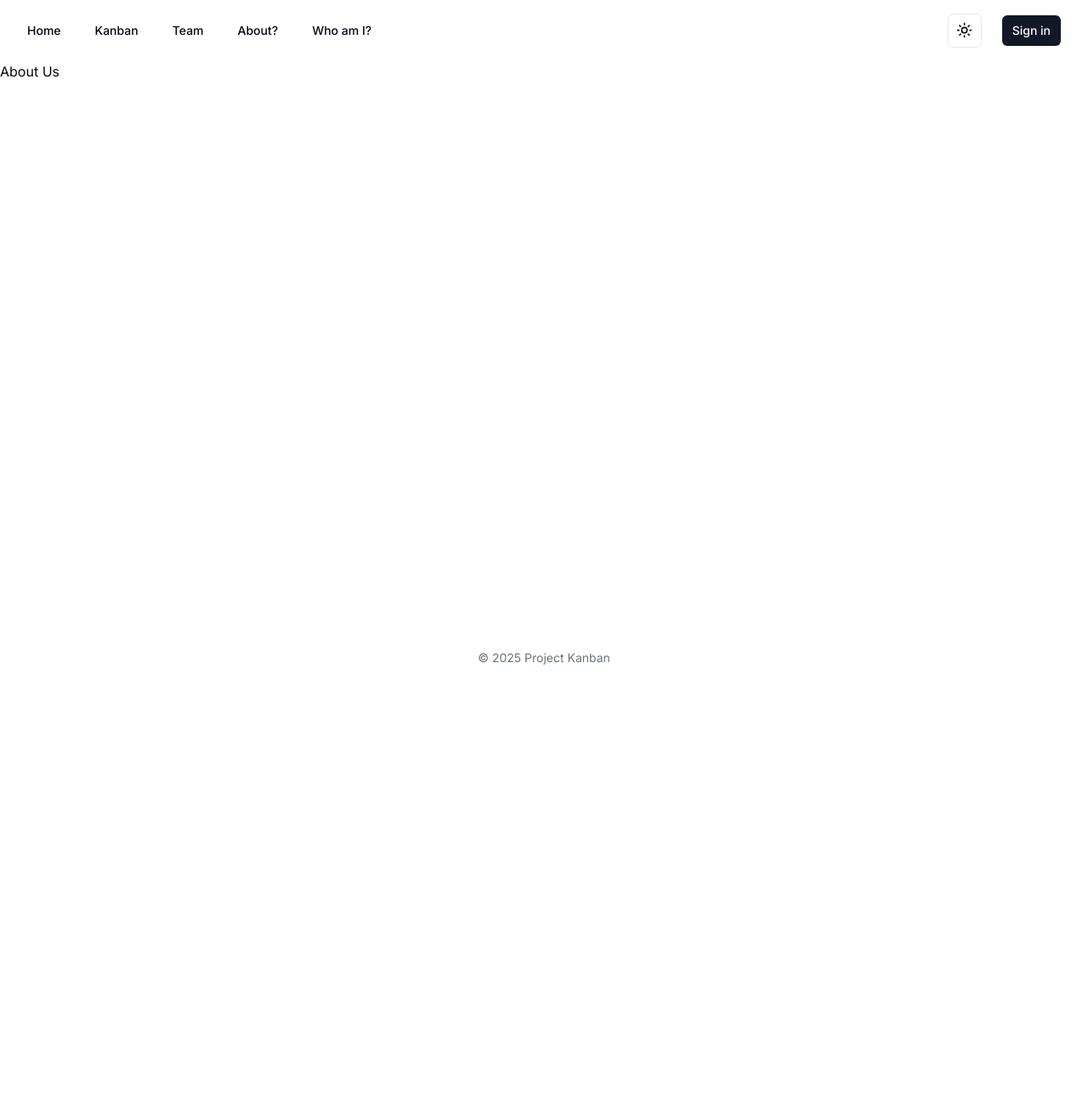
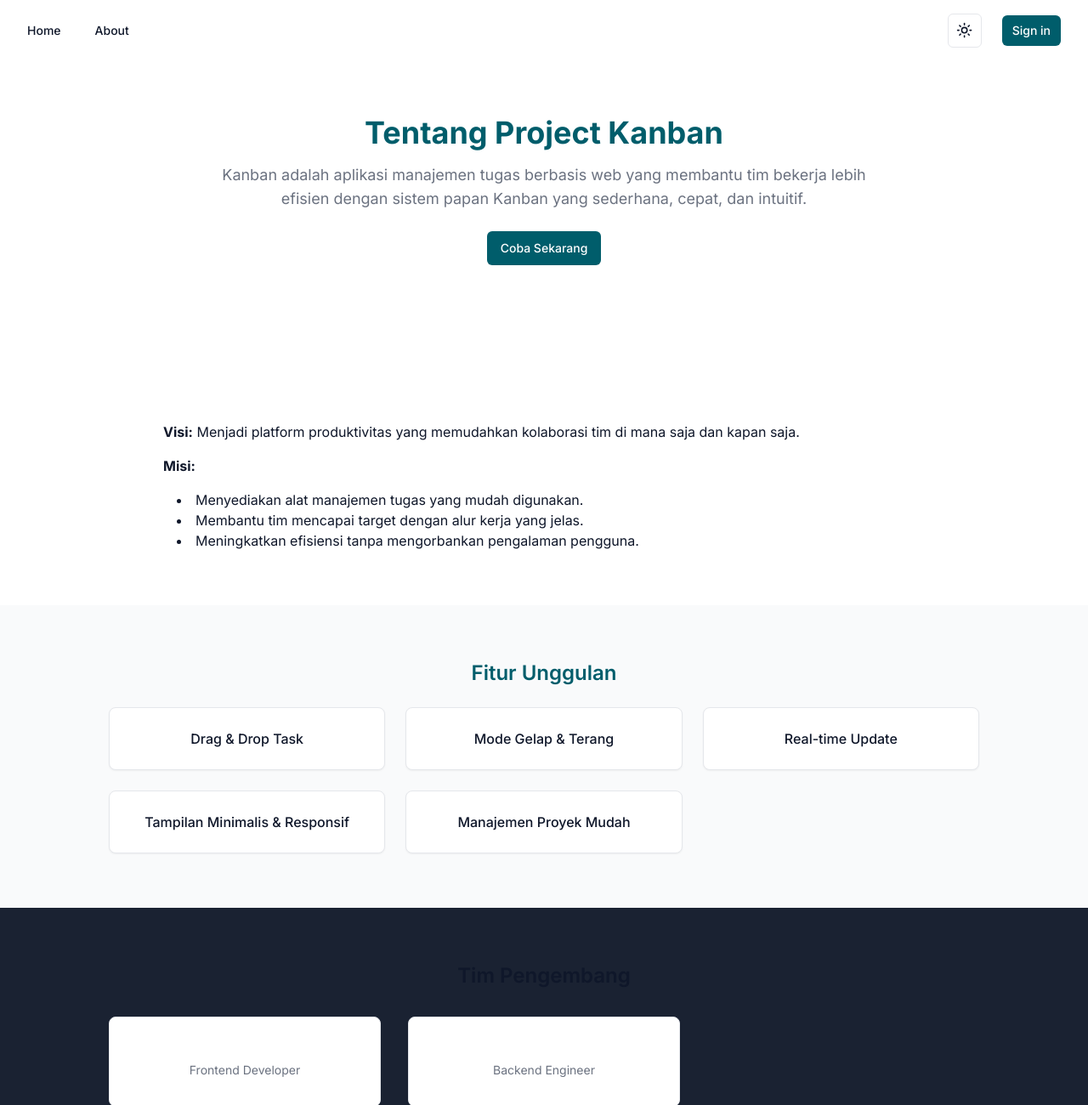
Before and after one commit to Pladio28/Kanban-FE, a Next.js app: page /about in a window 1280 px wide. Shown: the top 1300 px of the page at 85% size. Before the commit the page ends 800 px from the top, so only its background shows below. Built offline with nearby package versions, Linux system fonts and the light colour scheme; no server answers.

Commit message:
update fitur -X

```diff
--- a/app/about/page.tsx
+++ b/app/about/page.tsx
@@ -1,5 +1,151 @@
-const AboutPage = () => {
-  return <h1> About Us </h1>;
-};
+"use client";
 
-export default AboutPage;
+import Link from "next/link";
+import { Card, CardContent } from "@/components/ui/card";
+import { Button } from "@/components/ui/button";
+import { useUser } from "@clerk/nextjs"; // 🔹 Import untuk cek login
+import { useRouter } from "next/navigation"; // 🔹 Router untuk redirect
+
+export default function AboutPage() {
+  const { user, isSignedIn } = useUser();
+  const router = useRouter();
+
+  const handleClick = () => {
+    if (isSignedIn) {
+      // ✅ Jika sudah login → arahkan ke halaman Project
+      router.push("/protected/Project");
+    } else {
+      // ❌ Jika belum login → arahkan ke halaman Sign Up
+      router.push("/sign-up");
+    }
+  };
+
+  return (
+    // 🧱 <main> = wadah utama halaman, kasih warna dasar & padding umum
+    <main className="min-h-screen bg-background text-foreground">
+
+      {/* 🎯 HERO SECTION */}
+      {/* background penuh (bg-blue-50), isi tetap di tengah (max-w-3xl mx-auto) */}
+      <section className="bg-white py-16 px-6 md:px-20">
+        <div className="max-w-3xl mx-auto text-center">
+          <h1 className="text-4xl font-bold text-primary mb-4">
+            Tentang Project Kanban
+          </h1>
+          <p className="text-lg text-muted-foreground mb-6">
+            Kanban adalah aplikasi manajemen tugas berbasis web yang membantu tim bekerja
+            lebih efisien dengan sistem papan Kanban yang sederhana, cepat, dan intuitif.
+          </p>
+          <Button   onClick={handleClick} className="bg-primary text-primary-foreground hover:bg-secondary transition">
+            Coba Sekarang
+          </Button>
+        </div>
+      </section>
+
+      {/* 🌱 VISI & MISI */}
+      {/* warna berbeda biar ada pembeda antar section */}
+      <section className="bg-second py-16 px-6 md:px-20">
+        <div className="max-w-4xl mx-auto">
+          <h2 className="text-2xl font-semibold text-white mb-6">Visi & Misi</h2>
+          <div className="space-y-4">
+            <p>
+              <strong>Visi:</strong> Menjadi platform produktivitas yang memudahkan kolaborasi tim di mana saja dan kapan saja.
+            </p>
+            <p><strong>Misi:</strong></p>
+            <ul className="list-disc list-inside ml-4">
+              <li>Menyediakan alat manajemen tugas yang mudah digunakan.</li>
+              <li>Membantu tim mencapai target dengan alur kerja yang jelas.</li>
+              <li>Meningkatkan efisiensi tanpa mengorbankan pengalaman pengguna.</li>
+            </ul>
+          </div>
+        </div>
+      </section>
+
+      {/* ⚙️ FITUR UNGGULAN */}
+      {/* gunakan warna abu muda agar tidak monoton */}
+      <section className="bg-gray-50 py-16 px-6 md:px-20">
+        <div className="max-w-5xl mx-auto">
+          <h2 className="text-2xl font-semibold text-primary mb-6 text-center">
+            Fitur Unggulan
+          </h2>
+          <div className="grid gap-6 sm:grid-cols-2 lg:grid-cols-3">
+            {[
+              "Drag & Drop Task",
+              "Mode Gelap & Terang",
+              "Real-time Update",
+              "Tampilan Minimalis & Responsif",
+              "Manajemen Proyek Mudah",
+            ].map((fitur, i) => (
+              <Card
+                key={i}
+                className="bg-card border border-border shadow-sm transition duration-300 hover:-translate-y-2 hover:shadow-lg hover:border-primary/40"
+              >
+                <CardContent className="p-6 text-center">
+                  <p className="font-medium text-foreground">{fitur}</p>
+                </CardContent>
+              </Card>
+            ))}
+          </div>
+        </div>
+      </section>
+
+      {/* 👥 TIM PENGEMBANG */}
+      {/* warna sedikit transparan dari tema utama */}
+      <section className="bg-secondary py-16 px-6 md:px-20">
+        <div className="max-w-5xl mx-auto">
+          <h2 className="bg-second text-2xl font-semibold text-se mb-8 text-center">
+            Tim Pengembang
+          </h2>
+          <div className="grid gap-8 sm:grid-cols-2 lg:grid-cols-3">
+            {[
+              {
+                name: "Pladio.M",
+                role: "Frontend Developer",
+              },
+              {
+                name: "Abdlillah",
+                role: "Backend Engineer",
+              },
+            ].map((member, i) => (
+              <Card
+                key={i}
+                className="text-center border border-border shadow-sm bg-card hover:border-primary transition duration-300 hover:-translate-y-2"
+              >
+                <CardContent className="p-6">
+                  <h3 className="text-lg font-semibold text-white">{member.name}</h3>
+                  <p className="text-sm text-muted-foreground mb-2">{member.role}</p>
+                </CardContent>
+              </Card>
+            ))}
+          </div>
+        </div>
+      </section>
+
+      {/* 💻 TEKNOLOGI */}
+      {/* warna abu terang biar tetap netral */}
+      <section className="bg-slate-50 py-16 px-6 md:px-20 text-center">
+        <div className="max-w-4xl mx-auto">
+          <h2 className="text-2xl font-semibold text-primary mb-6">
+            Teknologi yang Digunakan
+          </h2>
+          <p className="text-muted-foreground">
+            <strong>Frontend:</strong> Next.js<br />
+            <strong>Backend:</strong> Express.js<br />
+            <strong>Database:</strong> Postgree <br />
+            <strong>UI Library:</strong> ShadCN/UI
+          </p>
+        </div>
+      </section>
+
+      {/* 🌟 NILAI & CTA */}
+      {/* bagian terakhir, background lembut */}
+      <section className="bg-blue-100 py-20 px-6 md:px-20 text-center">
+        <div className="max-w-3xl mx-auto">
+          <p className="text-lg text-primary mb-8">
+            Kami percaya bahwa kerja tim, inovasi, dan transparansi adalah kunci untuk menciptakan
+            solusi digital yang bermanfaat bagi semua orang.
+          </p>
+        </div>
+      </section>
+    </main>
+  );
+}
--- a/app/globals.css
+++ b/app/globals.css
@@ -4,8 +4,9 @@
 
 @layer base {
   :root {
-    --background: 0 0% 100%;
-    --foreground: 224 71.4% 4.1%;
+    /* === Warna Utama (Light Mode) === */
+    --background: 0 0% 100%; /* Putih */
+    --foreground: 222.2 47.4% 11.2%; /* Teks utama */
 
     --card: 0 0% 100%;
     --card-foreground: 224 71.4% 4.1%;
@@ -13,11 +14,12 @@
     --popover: 0 0% 100%;
     --popover-foreground: 224 71.4% 4.1%;
 
-    --primary: 220.9 39.3% 11%;
-    --primary-foreground: 210 20% 98%;
+    /* Warna tema yang kamu inginkan */
+    --primary: 188 100% 21%; /* #005D69 */
+    --primary-foreground: 0 0% 100%; /* Putih */
 
-    --secondary: 220 14.3% 95.9%;
-    --secondary-foreground: 220.9 39.3% 11%;
+    --secondary: 220 31% 15%; /* #182233 */
+    --secondary-foreground: 0 0% 100%; /* Putih */
 
     --muted: 220 14.3% 95.9%;
     --muted-foreground: 220 8.9% 46.1%;
@@ -30,26 +32,27 @@
 
     --border: 220 13% 91%;
     --input: 220 13% 91%;
-    --ring: 224 71.4% 4.1%;
+    --ring: 188 100% 21%; /* disamakan dengan primary */
 
     --radius: 0.5rem;
   }
 
+  /* === Warna Mode Gelap === */
   .dark {
-    --background: 224 71.4% 4.1%;
-    --foreground: 210 20% 98%;
+    --background: 220 31% 15%; /* #182233 */
+    --foreground: 210 20% 98%; /* teks terang */
 
-    --card: 224 71.4% 4.1%;
+    --card: 220 31% 15%;
     --card-foreground: 210 20% 98%;
 
-    --popover: 224 71.4% 4.1%;
+    --popover: 220 31% 15%;
     --popover-foreground: 210 20% 98%;
 
-    --primary: 210 20% 98%;
-    --primary-foreground: 220.9 39.3% 11%;
+    --primary: 188 100% 26%; /* sedikit lebih terang dari #005D69 */
+    --primary-foreground: 0 0% 100%;
 
-    --secondary: 215 27.9% 16.9%;
-    --secondary-foreground: 210 20% 98%;
+    --secondary: 188 100% 21%; /* biru kehijauan */
+    --secondary-foreground: 0 0% 100%;
 
     --muted: 215 27.9% 16.9%;
     --muted-foreground: 217.9 10.6% 64.9%;
@@ -62,7 +65,7 @@
 
     --border: 215 27.9% 16.9%;
     --input: 215 27.9% 16.9%;
-    --ring: 216 12.2% 83.9%;
+    --ring: 188 100% 26%;
   }
 }
 
--- a/app/page.tsx
+++ b/app/page.tsx
@@ -1,3 +1,4 @@
+import Link from "next/link";
 import { Card, CardContent } from "@/components/ui/card"
 import { Button } from "@/components/ui/button"
 
@@ -7,23 +8,26 @@ export default function Home() {
       {/* Section 1 */}
       <section className="py-24 bg-white">
         <div className="container">
-          <h1 className="text-black text-3xl font-bold mb-6">Hallo Selamat Datang di Web Kanban</h1>
-          <p className="text-black mb-6">Alat Kanban untuk perencanaan visual</p>
+          <h1 className="text-primary text-3xl font-bold mb-6">Hallo Selamat Datang di Web Kanban</h1>
+          <p className="text-primary mb-6">Alat Kanban untuk perencanaan visual</p>
         </div>
       </section>
 
       {/* Section 2 */}
-      <section className="py-24 bg-black">
-        <div className="container">
-          <h2 className="text-2xl font-semibold mb-4">Alat Kanban untuk perencanaan visual</h2>
-          <Button className="bg-blue-600 text-white hover:bg-blue-700">Daftar</Button>
+      <section className="py-24 bg-secondary">
+        <div className="container text-center">
+          <h2 className="text-2xl font-semibold mb-4">Buat papan Kanban dengan cepat</h2>
+          <p className="my-2 text-align ">Papan Kanban gratis dari Miro fleksibel dan sangat mudah disesuaikan, serta membantu Anda mencapai hasil yang luar biasa sebagai tim. Kelola proyek dari awal hingga akhir dengan tetap menjaga kesederhanaan</p>
+          <Link href="sign-up">
+          <Button className="bg-blue-600 text-white hover:bg-blue-700">Daftar gratis</Button>
+          </Link>
         </div>
       </section>
 
       {/* Section 3 */}
-      <section className="py-24 bg-gray-100">
+      <section className="py-24 bg-white">
         <div className="flex flex-col items-center">
-          <h1 className="text-black text-3xl font-bold mb-6">Project Bye</h1>
+          <h1 className="text-primary text-3xl font-bold mb-6">Project Bye</h1>
 
          <div className="flex flex-row gap-12">
               <div className="flex flex-col items-center">
@@ -32,7 +36,7 @@ export default function Home() {
               alt="Foto Team"
               className="w-32 h-32 rounded-full mb-4"
               />
-            <p className="text-lg font-medium text-gray-800">Pladio.M</p>
+            <p className="text-lg font-medium text-muted-foreground">Pladio.M</p>
             </div>
 
             <div className="flex flex-col items-center">
@@ -41,7 +45,7 @@ export default function Home() {
               alt="Foto Team"
               className="w-32 h-32 rounded-full mb-4"
               />
-            <p className="text-lg font-medium text-gray-800">Akmal</p>
+            <p className="text-lg font-medium text-muted-foreground">Akmal</p>
           </div>
         </div>
       </div>
--- a/components/footer.tsx
+++ b/components/footer.tsx
@@ -2,7 +2,7 @@ export default function Footer() {
   return (
     <footer className='py-4'>
       <div className='container'>
-        <p className='text-center text-sm text-gray-500'>
+        <p className='text-center text-sm text-white'>
           &copy; {new Date().getFullYear()} Project Kanban
         </p>
       </div>
--- a/components/header.tsx
+++ b/components/header.tsx
@@ -12,17 +12,13 @@ export default function Header() {
           <li>
             <Link href='/'>Home</Link>
           </li>
+          <SignedIn>
           <li>
-            <Link href='/protected/Kanban'>Kanban</Link>
+            <Link href='/protected/Project'>Project</Link>
           </li>
+          </SignedIn>
           <li>
-            <Link href='/protected/Team'>Team</Link>
-          </li>
-          <li>
-            <Link href='/about'>About?</Link>
-          </li>
-          <li>
-            <Link href='/api/me'>Who am I?</Link>
+            <Link href='/about'>About</Link>
           </li>
         </ul>
 
--- a/tailwind.config.ts
+++ b/tailwind.config.ts
@@ -1,14 +1,13 @@
 import type { Config } from "tailwindcss"
 
 const config = {
-  darkMode: ["class"],
+  darkMode: ["class"], // dark mode aktif via class .dark
   content: [
-    './pages/**/*.{ts,tsx}',
-    './components/**/*.{ts,tsx}',
-    './app/**/*.{ts,tsx}',
-    './src/**/*.{ts,tsx}',
-	],
-  prefix: "",
+    "./pages/**/*.{ts,tsx,js,jsx,mdx}",
+    "./components/**/*.{ts,tsx,js,jsx,mdx}",
+    "./app/**/*.{ts,tsx,js,jsx,mdx}",
+    "./src/**/*.{ts,tsx,js,jsx,mdx}",
+  ],
   theme: {
     container: {
       center: true,
@@ -24,6 +23,7 @@ const config = {
         ring: "hsl(var(--ring))",
         background: "hsl(var(--background))",
         foreground: "hsl(var(--foreground))",
+
         primary: {
           DEFAULT: "hsl(var(--primary))",
           foreground: "hsl(var(--primary-foreground))",
```
Also changed, not shown: app/protected/Team/page.tsx (deleted, +0 -20 lines), app/protected/Project/page.tsx (renamed from app/protected/Kanban/page.tsx).
